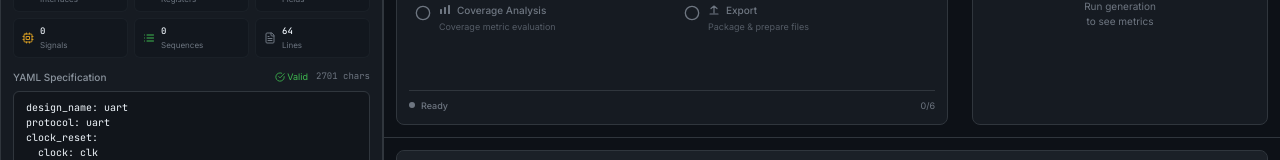
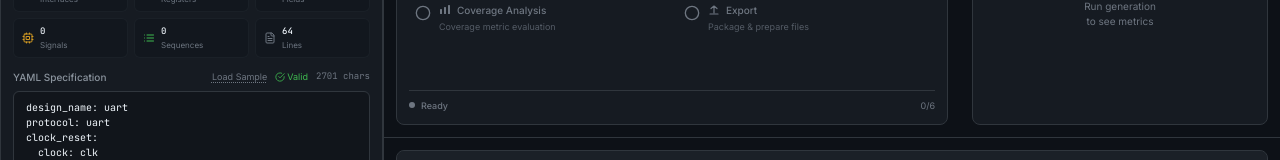
Before and after one commit to saikumarstealth-creator/UVM-verification, a React (Vite) app in the folder frontend/: page / in a window 1280 px wide. Shown: the part 194-354 px from the top of the page. Built offline with nearby package versions, Linux system fonts and the light colour scheme.

Commit message:
Add Load Sample button to restore default YAML spec, export DEFAULT_SPEC_YAML from store

```diff
--- a/frontend/src/components/ConfigEditor.tsx
+++ b/frontend/src/components/ConfigEditor.tsx
@@ -3,7 +3,7 @@ import {
   Settings2, FileText, Brain, Zap, Play, RotateCcw,
   AlertCircle, CheckCircle, Cpu, Layout, Layers, Hash, List
 } from 'lucide-react'
-import useAppStore, { SpecStats } from '../store/appStore'
+import useAppStore, { SpecStats, DEFAULT_SPEC_YAML } from '../store/appStore'
 
 interface ValidationError {
   type: 'error' | 'warning'
@@ -149,6 +149,10 @@ const ConfigEditor: React.FC<{ onGenerate: () => void }> = ({ onGenerate }) => {
     updateConfig({ spec_yaml: e.target.value })
   }
 
+  const loadSampleSpec = () => {
+    updateConfig({ spec_yaml: DEFAULT_SPEC_YAML, design_name: 'uart', protocol: 'uart' })
+  }
+
   const updateDesignNameFromPreset = (value: string) => {
     const newSpec = config.spec_yaml.replace(/design_name: .+/, `design_name: ${value}`)
     updateConfig({ design_name: value, protocol: PRESETS[value]?.protocol || value, spec_yaml: newSpec })
@@ -215,6 +219,10 @@ const ConfigEditor: React.FC<{ onGenerate: () => void }> = ({ onGenerate }) => {
               <div className="flex items-center justify-between mb-1.5">
                 <label className="text-[10px] font-medium text-eda-text-secondary">YAML Specification</label>
                 <div className="flex items-center gap-2">
+                  <button onClick={loadSampleSpec} disabled={isGenerating}
+                    className="text-[9px] text-eda-text-tertiary hover:text-eda-accent underline underline-offset-2 decoration-dotted transition-colors">
+                    Load Sample
+                  </button>
                   {isSpecValid ? (
                     <span className="flex items-center gap-0.5 text-[9px] text-eda-success">
                       <CheckCircle className="w-2.5 h-2.5" /> Valid
--- a/frontend/src/store/appStore.ts
+++ b/frontend/src/store/appStore.ts
@@ -181,6 +181,8 @@ sequences:
   - { name: uart_error_injection, type: error, description: "Error injection test" }`
 }
 
+export const DEFAULT_SPEC_YAML = defaultConfig.spec_yaml
+
 const useAppStore = create<AppState>()(
   persist(
     (set) => ({
```
